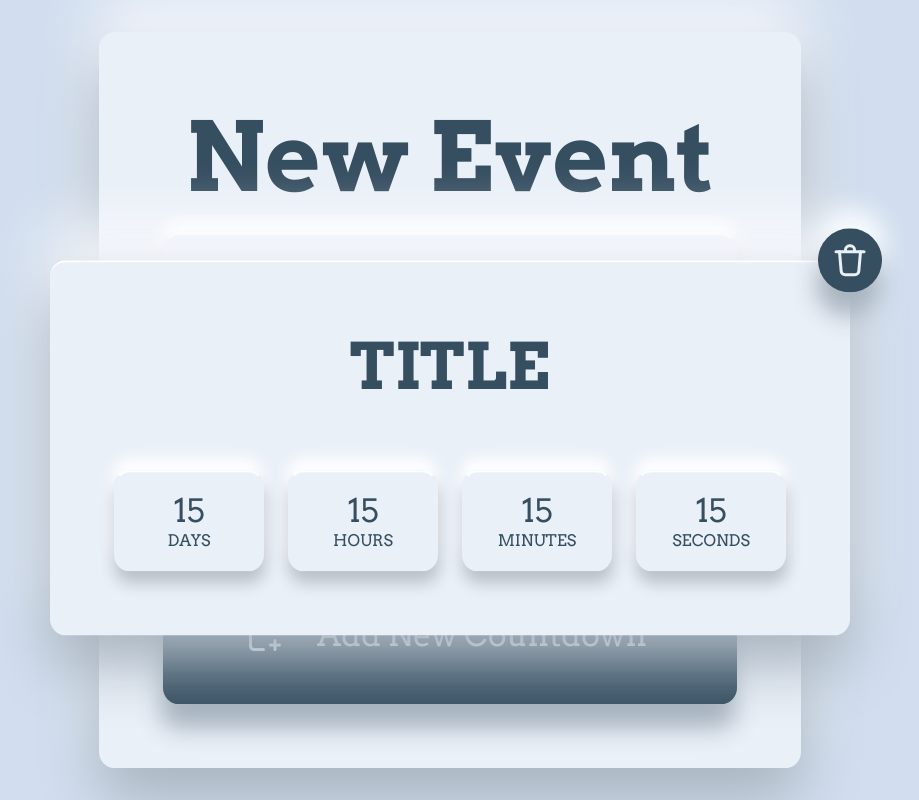
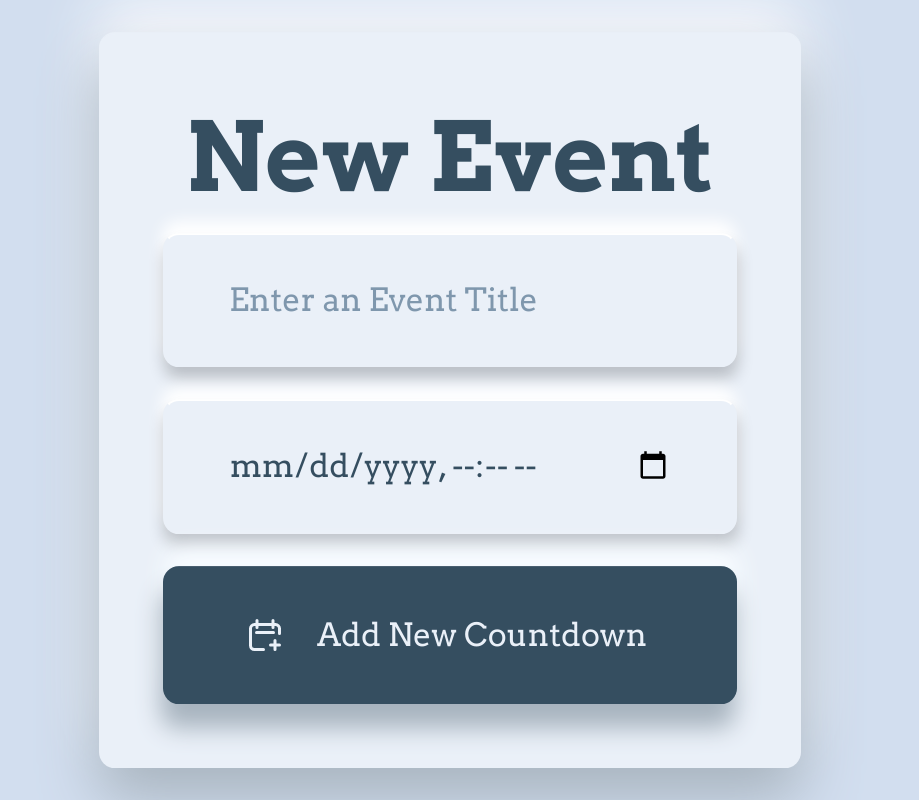
Before and after one commit to RishaanGupta/Countdown, a plain HTML site: page index.html in a window 1280 px wide. Shown: the whole page, without its empty margins (190-1109 px from the left). Drawn offline with nearby package versions, Linux system fonts and the light colour scheme.

Commit message:
Update index.html

```diff
--- a/index.html
+++ b/index.html
@@ -29,7 +29,7 @@
       </button>
     </form>
   </div>
-  <div class="event-container">
+  <div class="event-container hidden">
     <div class="event">
       <button class="event__btn">
         <svg width="24" height="24" fill="none" viewBox="0 0 24 24">
```
